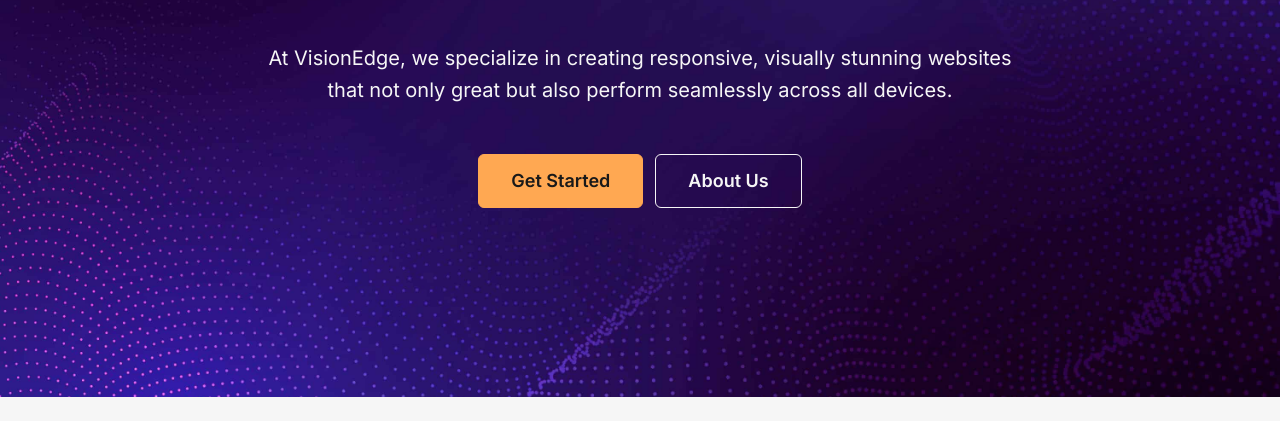
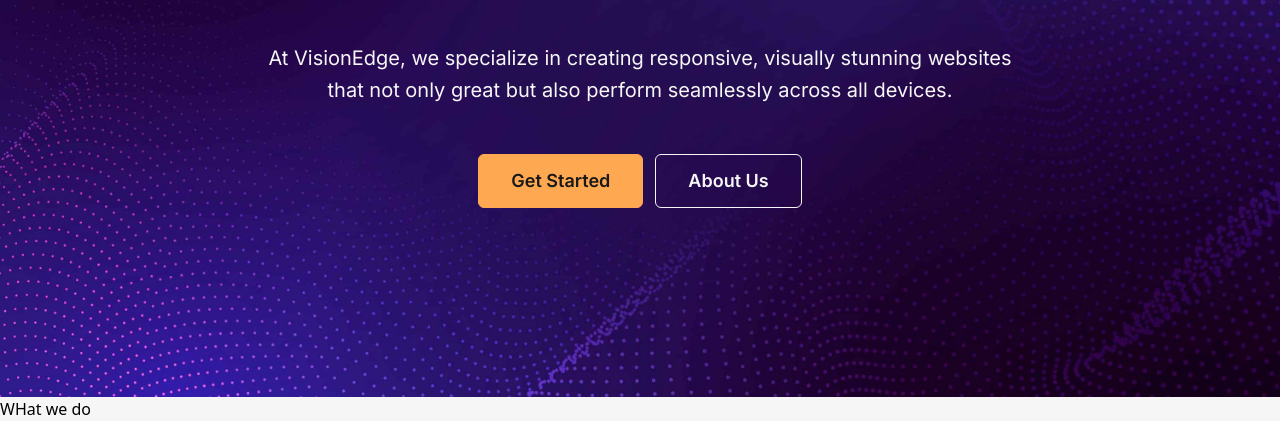
Before and after one commit to Chiemezie-Uchenwoke/vision_edge, a website: page public/index.html in a window 1280 px wide. Shown: the part 397-818 px from the top of the page. Drawn offline with nearby package versions, Linux system fonts and the light colour scheme.

Commit message:
Added what we do section

```diff
--- a/package.json
+++ b/package.json
@@ -4,7 +4,7 @@
   "main": "index.js",
   "scripts": {
     "test": "echo \"Error: no test specified\" && exit 1",
-    "build": "npx tailwindcss -i ./src/css/styles.css -o ./public/output.css"
+    "build": "npx tailwindcss -i ./src/css/styles.css -o ./public/output.css --watch"
   },
   "keywords": ["frontend", "tailwindcss", "responsive", "web-development"],
   "author": "Chiemezie Uchenwoke",
--- a/public/index.html
+++ b/public/index.html
@@ -86,6 +86,11 @@
         </div>
      </section>
 
+     <!-- What we do -->
+      <section class="">
+        WHat we do
+      </section>
+
     <script src="./js/main.js"></script>
 </body>
 
```
